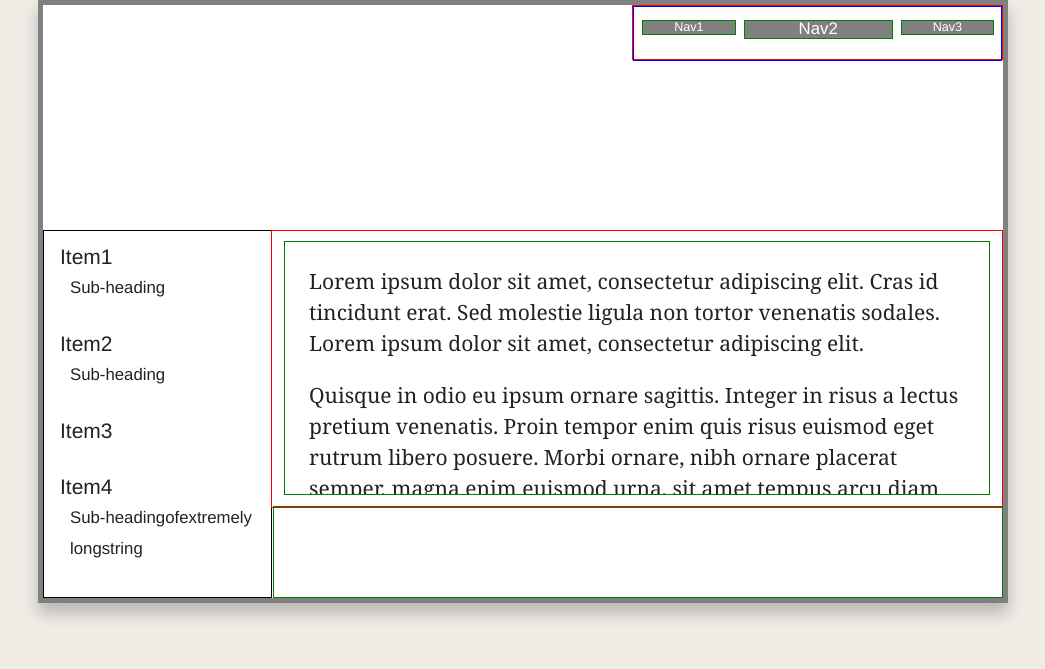
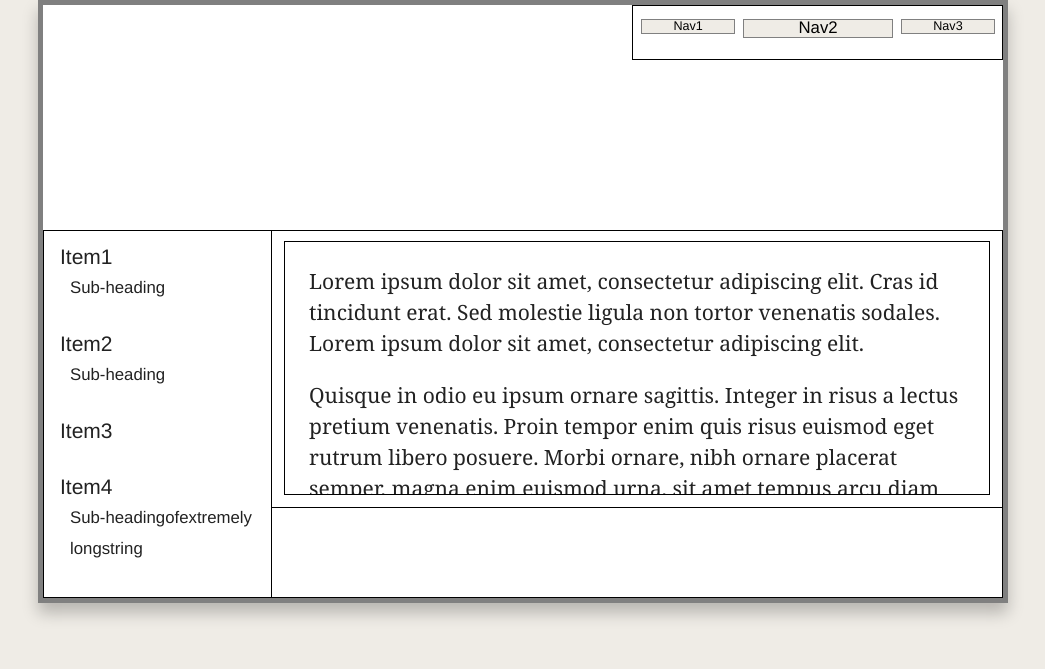
Before and after one commit to ethesx/IS683, a plain HTML site: page hw2/page2.html in a window 1280 px wide. Shown: the whole page, without its empty margins (117-1162 px from the left). Drawn offline with nearby package versions, Linux system fonts and the light colour scheme.

Commit message:
Reset identifying border colors

```diff
--- a/hw2/css/main.css
+++ b/hw2/css/main.css
@@ -172,14 +172,14 @@ nav{
     width:369px;
     height:53px;
     float:right;
-    border:1px solid red;
+    border:1px solid black;
 }
 
 nav ul{
     height:100%;
     margin:0;
     padding:0;
-    border:1px solid blue;
+    /*border:1px solid blue;*/
     }
 
 nav ul li{
@@ -192,11 +192,11 @@ nav ul li{
     padding:0;
     text-align: center;
     line-height:100%;
-    border:1px solid green;
-    background-color: gray;
+    border:1px solid gray;
+    background-color: rgb(239, 236, 230);
     }
 
-nav a{color:white!important;}
+
 
 nav ul li.selected{
 
@@ -235,7 +235,7 @@ nav ul li.selected{
     margin:10px 21px;
     text-align: center;
 
-    border:1px solid blue;
+    border:1px solid black;
 }
 
 .divMainPageContent{
@@ -245,7 +245,7 @@ nav ul li.selected{
     width:588px;
     height:366px;
 
-    border:1px solid red;
+    border:1px solid black;
 
 }
 
@@ -256,7 +256,7 @@ nav ul li.selected{
     padding:24px;
     overflow-y: scroll;
     max-height:285px;
-    border:1px solid green;
+    border:1px solid black;
 }
 .divMainPageContent article p, .divContentPageContent article p{
     margin-top:0;
@@ -287,7 +287,7 @@ nav ul li.selected{
     width:730px;
     height:276px;
 
-    border:1px solid red;
+    border:1px solid black;
 }
 
 .divContentPageContent article{
@@ -297,7 +297,7 @@ nav ul li.selected{
     padding:24px;
     overflow-y: scroll;
     max-height:204px;
-    border:1px solid green;
+    border:1px solid black;
 }
 
 #divIab{
@@ -305,9 +305,9 @@ nav ul li.selected{
     position:absolute;
     bottom:0;
     right:0;
-    width:728px;
-    height:90px;
-    border:1px solid green;
+    width:730px;
+    height:89px;
+    border:1px solid black;
 }
 
 
```
